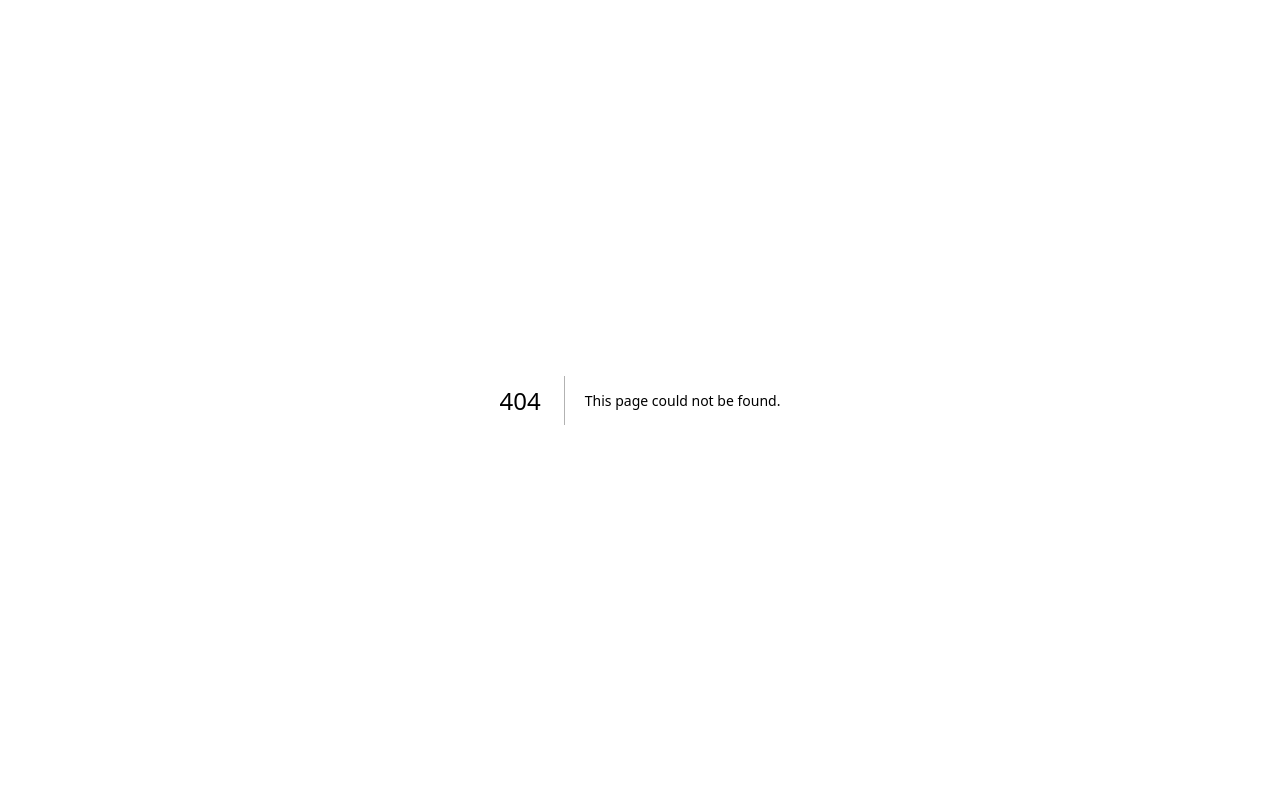
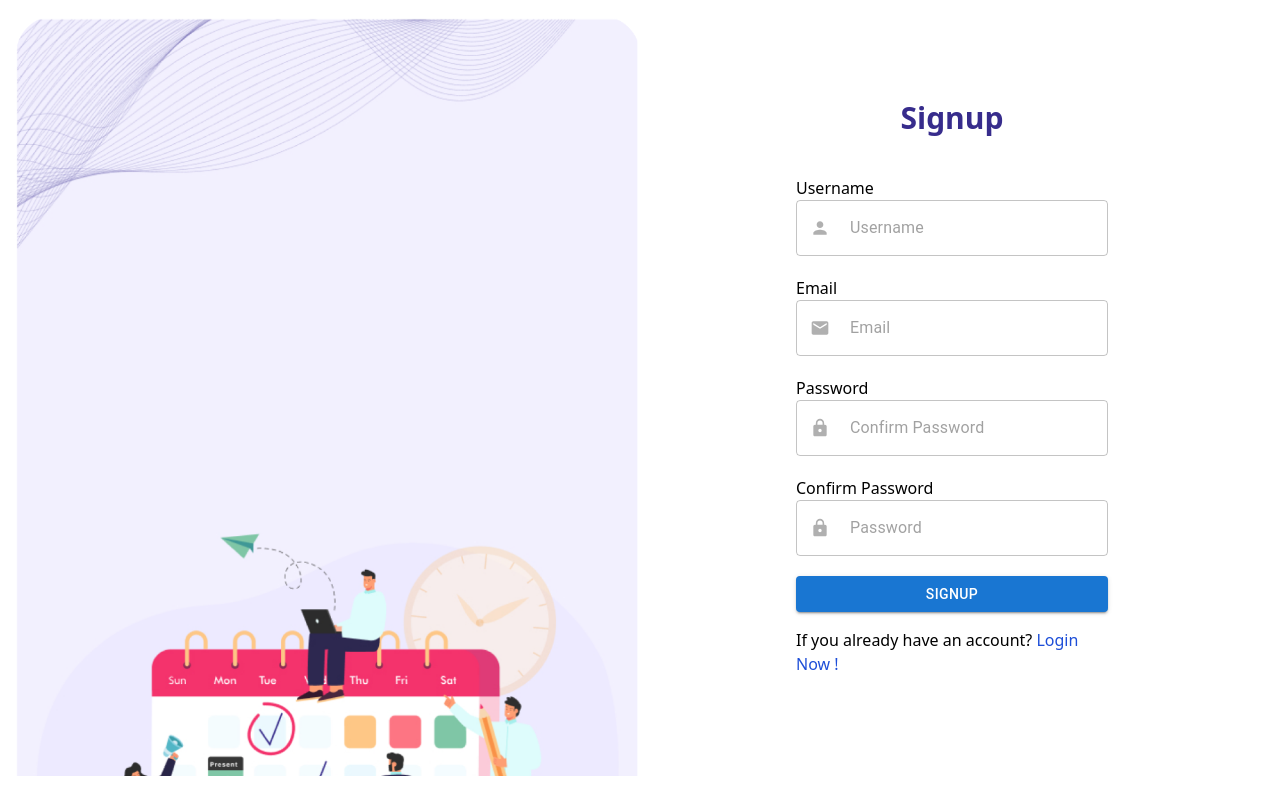
Before and after one commit to iamarsalanazam/leave-management, a Next.js app: page /signup in a window 1280 px wide. Before the commit this address had no page. Built offline with nearby package versions, Linux system fonts and the light colour scheme.

Commit message:
Pages comleted. Invite page remaining.

```diff
--- /dev/null
+++ b/app/login/page.tsx
@@ -0,0 +1,69 @@
+import { Box, TextField } from "@mui/material";
+import EmailIcon from "@mui/icons-material/Email";
+import LockIcon from "@mui/icons-material/Lock";
+import Button from "@mui/material/Button";
+import Link from "next/link";
+
+function Login() {
+  return (
+    <>
+      <Box className="p-4 flex justify-between items-center">
+        <Box className="bg-login-left h-[95vh] w-[50%] bg-cover"></Box>
+        <Box className="w-1/2">
+          <h1 className="text-3xl text-[#372C8C] font-semibold text-center mb-10">
+            Login
+          </h1>
+          <Box className="w-1/2 mx-auto mb-5">
+            <p>Email</p>
+            <TextField
+              id="email"
+              className="w-full"
+              placeholder="Email"
+              InputProps={{
+                startAdornment: (
+                  <EmailIcon className="text-[#B0B0B0] mr-5" fontSize="small" />
+                ),
+              }}
+            />
+          </Box>
+          <Box className="w-1/2 m-auto mb-5">
+            <p>Password</p>
+            <TextField
+              id="email"
+              className="w-full"
+              placeholder="Password"
+              InputProps={{
+                startAdornment: (
+                  <LockIcon className="text-[#B0B0B0] mr-5" fontSize="small" />
+                ),
+              }}
+            />
+            <p className="text-right text-blue-500 text-sm pt-2 cursor-pointer">
+              <Link href="./resetPassword">Forget Password ?</Link>
+            </p>
+          </Box>
+          <Box className="w-1/2 m-auto">
+            <Button
+              component="label"
+              variant="contained"
+              className="text-white bg-[#F4336C] hover:bg-[#FE5889] w-full"
+            >
+              Login
+            </Button>
+            <Box className="py-4">
+              <p>
+                Don't have an account?
+                <Link href="./signup" className="text-blue-500 ">
+                  {" "}
+                  Signup!
+                </Link>
+              </p>
+            </Box>
+          </Box>
+        </Box>
+      </Box>
+    </>
+  );
+}
+
+export default Login;
--- a/app/page.tsx
+++ b/app/page.tsx
@@ -10,6 +10,8 @@ import LeaveTable from "./components/LeaveTable";
 import Celebrations from "./components/celebrations";
 import Announcements from "./components/Announcements";
 import HourglassTopIcon from "@mui/icons-material/HourglassTop";
+import Login from "./login/page";
+import Signup from "./signup/page";
 const colorPieType = [
   { type: "Casual Leave", colorPie: "text-[#AE83CA]" },
   { type: "Sick Leave", colorPie: "text-[#7A98CA]" },
--- /dev/null
+++ b/app/passwordconfirmation/page.tsx
@@ -0,0 +1,60 @@
+import { Box, TextField } from "@mui/material";
+import EmailIcon from "@mui/icons-material/Email";
+import LockIcon from "@mui/icons-material/Lock";
+import Button from "@mui/material/Button";
+import Link from "next/link";
+
+function Login() {
+  return (
+    <>
+      <Box className="p-4 flex justify-between items-center">
+        <Box className="bg-login-left h-[95vh] w-[50%] bg-cover"></Box>
+        <Box className="w-1/2">
+          <h1 className="text-3xl text-[#372C8C] font-semibold text-center mb-10">
+            Confirm Password
+          </h1>
+          <Box className="w-1/2 m-auto mb-5">
+            <p>Password</p>
+            <TextField
+              id="password"
+              className="w-full"
+              placeholder="Password"
+              InputProps={{
+                startAdornment: (
+                  <LockIcon className="text-[#B0B0B0] mr-5" fontSize="small" />
+                ),
+              }}
+            />
+          </Box>
+          <Box className="w-1/2 m-auto mb-5">
+            <p>Confirm Password</p>
+            <TextField
+              id="password"
+              className="w-full"
+              placeholder="Confirm Password"
+              InputProps={{
+                startAdornment: (
+                  <LockIcon className="text-[#B0B0B0] mr-5" fontSize="small" />
+                ),
+              }}
+            />
+          </Box>
+          <Box className="w-1/2 m-auto">
+            <Link href="./login">
+              <Button
+                component="label"
+                variant="contained"
+                className="text-white bg-[#F4336C] hover:bg-[#FE5889] w-full"
+              >
+                Confirm Password
+              </Button>
+            </Link>
+            <Box className="py-4"></Box>
+          </Box>
+        </Box>
+      </Box>
+    </>
+  );
+}
+
+export default Login;
--- /dev/null
+++ b/app/resetPassword/page.tsx
@@ -0,0 +1,46 @@
+import { Box, TextField } from "@mui/material";
+import EmailIcon from "@mui/icons-material/Email";
+import LockIcon from "@mui/icons-material/Lock";
+import Button from "@mui/material/Button";
+import Link from "next/link";
+
+function RestPasssword() {
+  return (
+    <>
+      <Box className="p-4 flex justify-between items-center">
+        <Box className="bg-login-left h-[95vh] w-[50%] bg-cover"></Box>
+        <Box className="w-1/2">
+          <h1 className="text-3xl text-[#372C8C] font-semibold text-center mb-10">
+            Forgot Password
+          </h1>
+          <Box className="w-1/2 mx-auto mb-5">
+            <p>Email</p>
+            <TextField
+              id="email"
+              className="w-full"
+              placeholder="Email"
+              InputProps={{
+                startAdornment: (
+                  <EmailIcon className="text-[#B0B0B0] mr-5" fontSize="small" />
+                ),
+              }}
+            />
+          </Box>
+          <Box className="w-1/2 m-auto">
+            <Link href="./passwordconfirmation">
+              <Button
+                component="label"
+                variant="contained"
+                className="text-white bg-[#F4336C] hover:bg-[#FE5889] w-full"
+              >
+                Submit
+              </Button>
+            </Link>
+          </Box>
+        </Box>
+      </Box>
+    </>
+  );
+}
+
+export default RestPasssword;
--- /dev/null
+++ b/app/signup/page.tsx
@@ -0,0 +1,100 @@
+import { Box, TextField } from "@mui/material";
+import EmailIcon from "@mui/icons-material/Email";
+import LockIcon from "@mui/icons-material/Lock";
+import Button from "@mui/material/Button";
+import PersonIcon from "@mui/icons-material/Person";
+import Link from "next/link";
+
+function Signup() {
+  return (
+    <>
+      <Box className="p-4 flex justify-between items-center">
+        <Box className="bg-login-left h-[95vh] w-[50%] bg-cover"></Box>
+        <Box className="w-1/2">
+          <h1 className="text-3xl text-[#372C8C] font-semibold text-center mb-10">
+            Signup
+          </h1>
+          <Box className="w-1/2 mx-auto mb-5">
+            <p>Username</p>
+            <TextField
+              type="text"
+              id="username"
+              className="w-full"
+              placeholder="Username"
+              InputProps={{
+                startAdornment: (
+                  <PersonIcon
+                    className="text-[#B0B0B0] mr-5"
+                    fontSize="small"
+                  />
+                ),
+              }}
+            />
+          </Box>
+          <Box className="w-1/2 mx-auto mb-5">
+            <p>Email</p>
+            <TextField
+              type="email"
+              id="email"
+              className="w-full"
+              placeholder="Email"
+              InputProps={{
+                startAdornment: (
+                  <EmailIcon className="text-[#B0B0B0] mr-5" fontSize="small" />
+                ),
+              }}
+            />
+          </Box>
+          <Box className="w-1/2 m-auto mb-5">
+            <p>Password</p>
+            <TextField
+              id="email"
+              type="password"
+              className="w-full"
+              placeholder="Confirm Password"
+              InputProps={{
+                startAdornment: (
+                  <LockIcon className="text-[#B0B0B0] mr-5" fontSize="small" />
+                ),
+              }}
+            />
+          </Box>
+          <Box className="w-1/2 m-auto mb-5">
+            <p>Confirm Password</p>
+            <TextField
+              id="email"
+              type="password"
+              className="w-full"
+              placeholder="Password"
+              InputProps={{
+                startAdornment: (
+                  <LockIcon className="text-[#B0B0B0] mr-5" fontSize="small" />
+                ),
+              }}
+            />
+          </Box>
+          <Box className="w-1/2 m-auto">
+            <Button
+              component="label"
+              variant="contained"
+              className="text-white bg-[#F4336C] hover:bg-[#FE5889] w-full"
+            >
+              Signup
+            </Button>
+            <Box className="py-4">
+              <p>
+                If you already have an account?
+                <Link href="./login" className="text-blue-700 ">
+                  {" "}
+                  Login Now !
+                </Link>
+              </p>
+            </Box>
+          </Box>
+        </Box>
+      </Box>
+    </>
+  );
+}
+
+export default Signup;
--- a/tailwind.config.ts
+++ b/tailwind.config.ts
@@ -12,6 +12,7 @@ const config: Config = {
         'gradient-radial': 'radial-gradient(var(--tw-gradient-stops))',
         'gradient-conic':
           'conic-gradient(from 180deg at 50% 50%, var(--tw-gradient-stops))',
+        'login-left':"url(../public/assets/loginLeft.png)"
       },
     },
   },
```
Also changed, not shown: public/assets/loginLeft.png (added).
